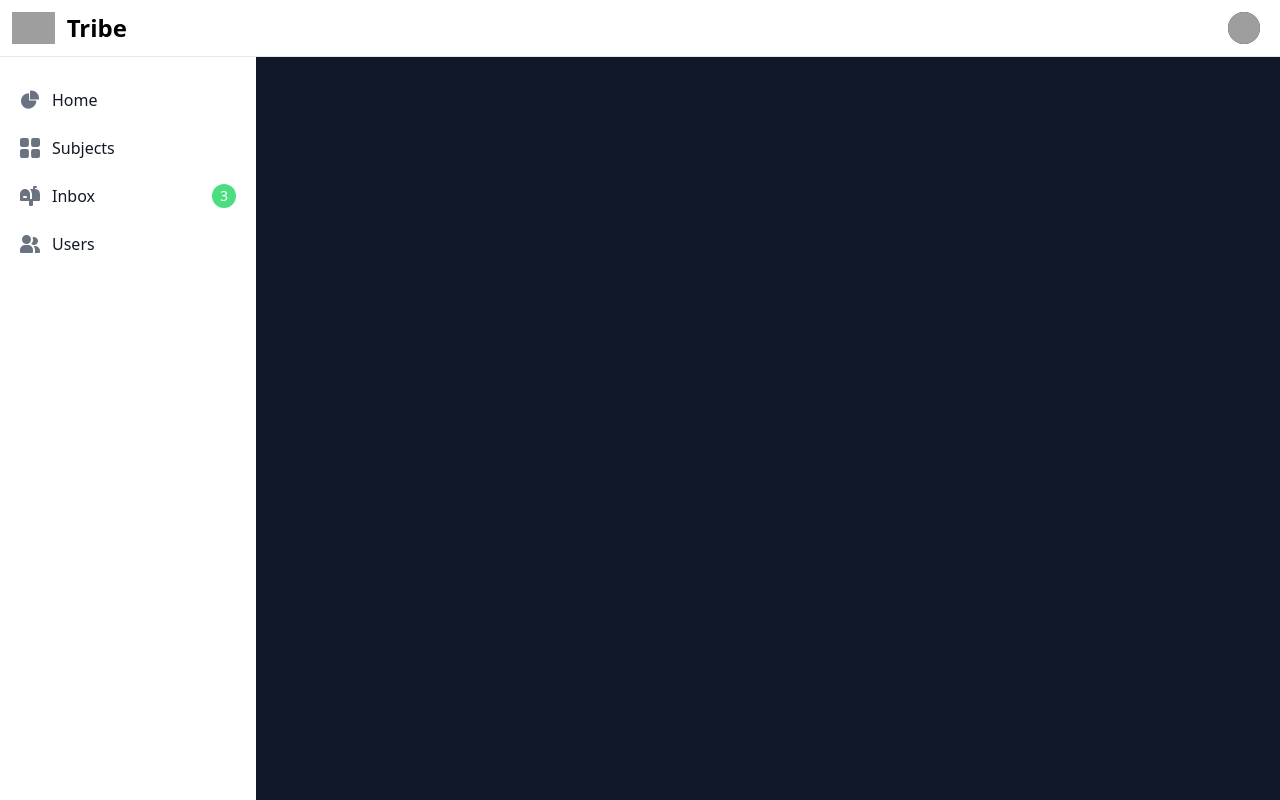
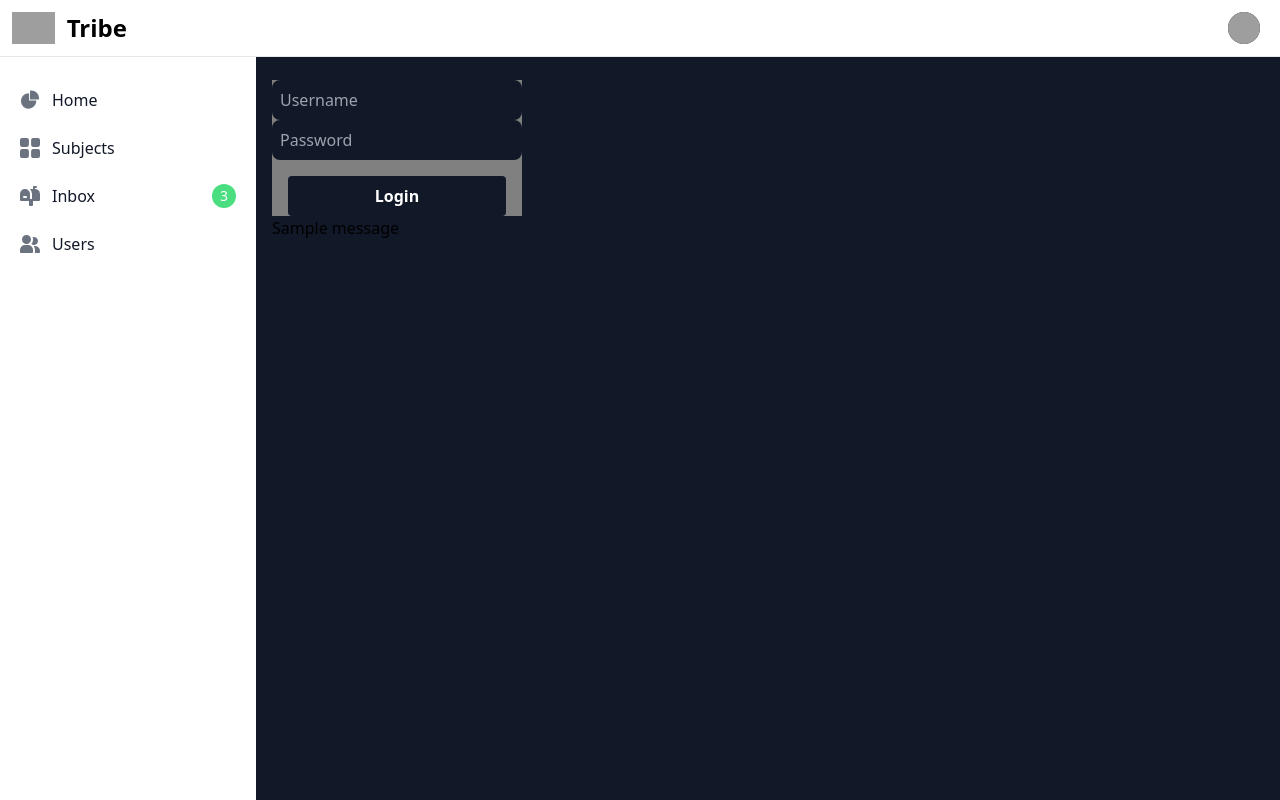
Before and after one commit to Bohdan337/tribe, a Django app: page /login in a window 1280 px wide. Run offline with Django 4.2, Linux system fonts and the light colour scheme; tables that the repository leaves empty hold one stand-in row (values such as "Sample post"); one stand-in notice (Sample message) is shown; style sheets or scripts are compiled from the project's sources; some libraries are stand-ins or nearby versions; grey boxes are pictures that could not be loaded.

Commit message:
created login and improving the system for adding courses

```diff
--- a/subject/models.py
+++ b/subject/models.py
@@ -12,4 +12,4 @@ class Subject(models.Model):
     # term = models.CharField(max_length=200, null=True)
 
     def __str__(self):
-        return f"{self.tittle} {self.teacher} ({self.grade})"
+        return f"{self.title} {self.teacher} ({self.grade})"
--- a/subject/views.py
+++ b/subject/views.py
@@ -1,10 +1,14 @@
 from django.shortcuts import render, redirect
 from django.contrib.auth.decorators import login_required
+from django.http import HttpResponseForbidden
 from .forms import CourseForm
 
 
 @login_required
 def create_course(request):
+    if not request.user.is_teacher:
+        return HttpResponseForbidden("You are not authorized to create a course.")
+
     if request.method == 'POST':
         form = CourseForm(request.POST)
         if form.is_valid():
--- a/templates/registration/login.html
+++ b/templates/registration/login.html
@@ -1,6 +1,28 @@
 {% extends 'base.html' %}
 
 {% block content %}
+<div class="container">
+    <h2>Login</h2>
+    <form method="post" class="form flex flex-col" style="margin-top: 40px;"  action="{% url 'login' %}">
+        {% csrf_token %}
+        <div class="flex flex-col" style="max-width: 250px; max-height: 500px; background-color: gray;">
+            {{ form.username }}
+            {{ form.password }}
+            {{ form.captcha }}
 
+            <button type="submit" class="bg-gray-900 hover:bg-green-400 text-white font-bold py-2 px-4 rounded mx-4 mt-4">
+                Login
+            </button>
+        </div>
+
+    </form>
+    {% if messages %}
+        <ul class="messages">
+            {% for message in messages %}
+                <li {% if message.tags %} class="{{ message.tags }}"{% endif %}>{{ message }}</li>
+            {% endfor %}
+        </ul>
+    {% endif %}
+</div>
 
 {% endblock %}
--- a/tribe/settings.py
+++ b/tribe/settings.py
@@ -45,6 +45,7 @@ INSTALLED_APPS = [
 
     'crispy_forms',
     'crispy_tailwind',
+    'captcha',
 ]
 
 CRISPY_ALLOWED_TEMPLATE_PACKS = "tailwind"
--- a/tribe/urls.py
+++ b/tribe/urls.py
@@ -6,4 +6,5 @@ urlpatterns = [
     path('', include('core.urls')),
     path('', include('user.urls')),
     path('', include('subject.urls')),
+    path('captcha/', include('captcha.urls')),
 ]
--- a/user/forms.py
+++ b/user/forms.py
@@ -1,7 +1,9 @@
 from django import forms
 from .models import CustomUser
-from django.contrib.auth.forms import UserCreationForm
+from django.contrib.auth.forms import UserCreationForm, AuthenticationForm
 from django.forms.widgets import Input, PasswordInput
+from captcha.fields import CaptchaField
+
 
 
 
@@ -15,3 +17,10 @@ class CustomUserCreationForm(UserCreationForm, forms.Form):
     class Meta:
         model = CustomUser
         fields = ('name', 'surname', 'email')
+
+
+
+class CustomLoginForm(AuthenticationForm):
+    username = forms.CharField(widget=Input(attrs={'class': 'm-3 h-12 rounded-lg p-2 bg-gray-900 text-white', 'placeholder': 'Username'}))
+    password = forms.CharField(widget=PasswordInput(attrs={'class': 'm-3 h-12 rounded-lg p-2 bg-gray-900 text-white', 'placeholder': 'Password'}))
+    captcha = CaptchaField()
--- a/user/models.py
+++ b/user/models.py
@@ -16,3 +16,8 @@ class CustomUser(AbstractUser):
     name=models.CharField(null=False, max_length=50)
     surname=models.CharField(null=False, max_length=50)
     created_at=models.DateTimeField(auto_now_add=True)
+
+    def save(self, *args, **kwargs):
+        if not self.username:
+            self.username = f'{self.name} {self.surname}'
+        super().save(*args, **kwargs)
--- a/user/views.py
+++ b/user/views.py
@@ -1,10 +1,12 @@
 
 from django.shortcuts import render, redirect
 from django.http import HttpResponse
-from .forms import CustomUserCreationForm
+from .forms import CustomUserCreationForm, CustomLoginForm
 from django.shortcuts import render, HttpResponse, redirect
 from django.contrib import messages
-from django.contrib.auth import authenticate, login
+from django.contrib.auth import authenticate
+from django.contrib.auth import login as auth_login
+
 
 
 
@@ -16,41 +18,34 @@ def logout(request):
 
 
 
-def login(request):
-    if request.method == 'POST':
-        email = request.POST['email']
-        password = request.POST['password']
-        user = authenticate(request, email=email, password=password)
-        if user is not None:
-            login(request, user)
-            return redirect('home')
-        else:
-            messages.error(request, 'Invalid email or password')
-    return render(request, 'registration/login.html')
-
-
 
 def signup(request):
     if request.method == 'POST':
         form = CustomUserCreationForm(request.POST)
         if form.is_valid():
             user = form.save()
-            # if 'student_signup' in request.POST:
-            #     student_form = StudentForm(request.POST)
-            #     if student_form.is_valid():
-            #         user.is_student = True
-            #         student = student_form.save(commit=False)
-            #         student.user = user
-            #         student.save()
-            # elif 'teacher_signup' in request.POST:
-            #     teacher_form = TeacherForm(request.POST)
-            #     if teacher_form.is_valid():
-            #         user.is_teacher = True
-            #         teacher = teacher_form.save(commit=False)
-            #         teacher.user = user
-            #         teacher.save()
             messages.success(request, 'Account created successfully. You can now log in.')
             return redirect('login')
     else:
         form = CustomUserCreationForm()
     return render(request, 'registration/signup.html', {'form': form})
+
+
+
+def login(request):
+    if request.method == 'POST':
+        form = CustomLoginForm(request, data=request.POST)
+        if form.is_valid():
+            username = form.cleaned_data.get('username')
+            password = form.cleaned_data.get('password')
+            user = authenticate(request, username=username, password=password)
+            if user is not None:
+                auth_login(request, user)
+                return redirect('/')
+            else:
+                messages.error(request, 'Invalid email or password.')
+        else:
+            messages.error(request, 'Invalid CAPTCHA.')
+    else:
+        form = CustomLoginForm()
+    return render(request, 'registration/login.html', {'form': form})
```
Also changed, not shown: user/admin.py (+10 -4 lines), db.sqlite3.
